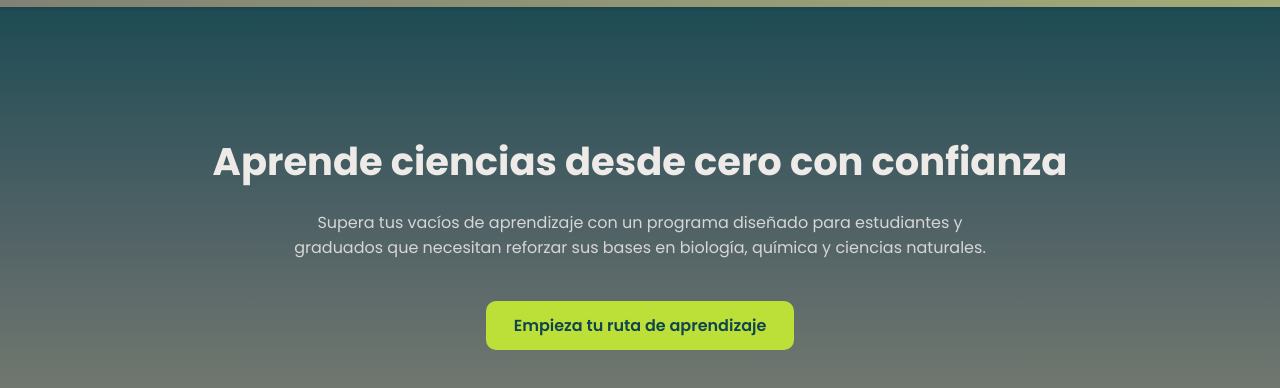
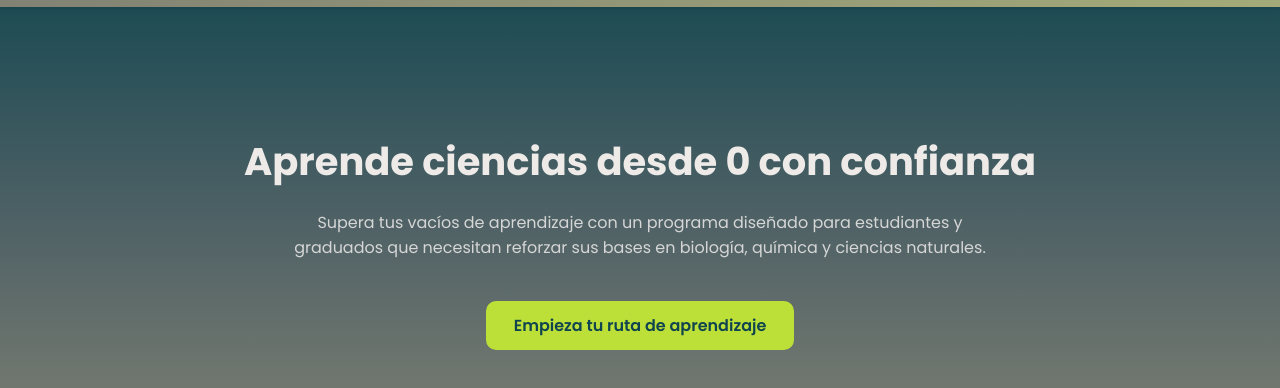
Before and after one commit to darak7/PROYECTO_CIENCIASN, a plain HTML site: page index.html in a window 1280 px wide. Shown: the part 53-441 px from the top of the page. Drawn offline with Linux system fonts and the light colour scheme.

Commit message:
hola mundo

```diff
--- a/index.html
+++ b/index.html
@@ -27,7 +27,7 @@
 
   <main class="inicio">
     <div class="inicio-content">
-      <h1>Aprende ciencias desde cero con confianza</h1>
+      <h1>Aprende ciencias desde 0 con confianza</h1>
       <p>
         Supera tus vacíos de aprendizaje con un programa diseñado para estudiantes y graduados
         que necesitan reforzar sus bases en biología, química y ciencias naturales.
```
